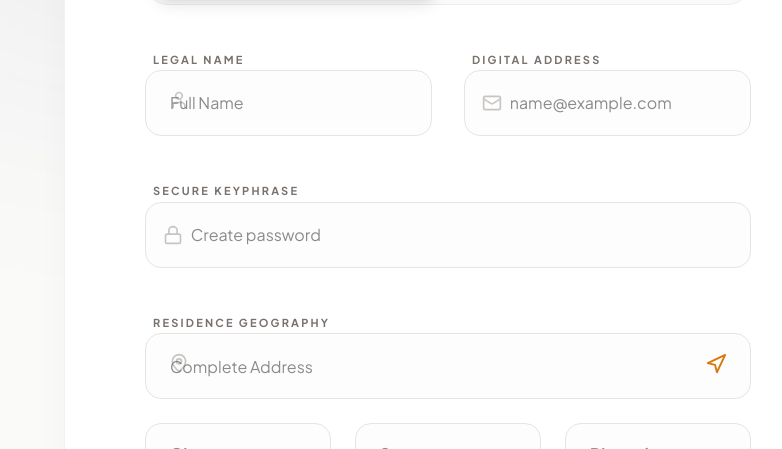
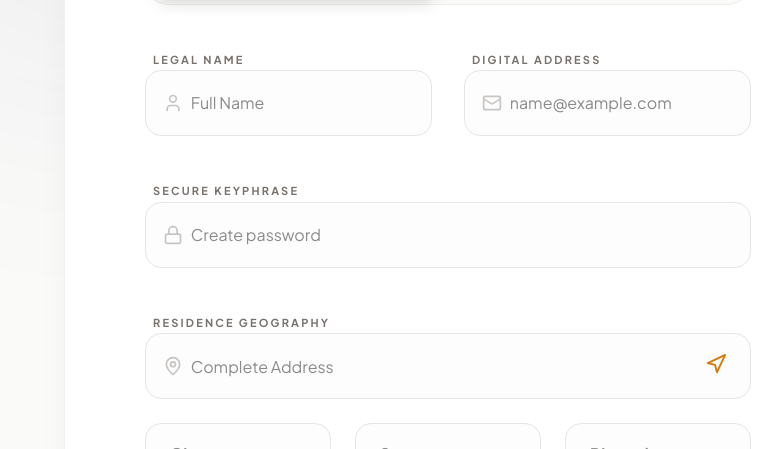
Before and after one commit to sommayadeep/ChefKart, a React app in the folder frontend/: page /register in a window 1280 px wide. Shown: the part 602-1051 px from the top of the page, without its empty margins (192-974 px from the left). Built offline with nearby package versions, Linux system fonts and the light colour scheme; no server answers; the HTML template or start-up script is replaced by a standard one.

Commit message:
Consistent icon alignment for all register fields

```diff
--- a/frontend/src/pages/Register.jsx
+++ b/frontend/src/pages/Register.jsx
@@ -132,11 +132,11 @@ const Register = () => {
             <div className="space-y-2.5">
               <label className="text-[11px] font-black uppercase tracking-[0.2em] text-text-light ml-2">Legal Name</label>
               <div className="relative">
-                <UserIcon className="absolute left-6 top-5 text-text-light opacity-40" size={20} />
+                <UserIcon className="input-icon text-text-light opacity-40" size={20} />
                 <input
                   type="text"
                   placeholder="Full Name"
-                  className="pl-16 w-full"
+                  className="input-with-icon w-full"
                   value={formData.name}
                   onChange={(e) => setFormData({...formData, name: e.target.value})}
                   required
@@ -181,11 +181,11 @@ const Register = () => {
              <div className="space-y-2.5">
               <label className="text-[11px] font-black uppercase tracking-[0.2em] text-text-light ml-2">Residence Geography</label>
               <div className="relative">
-                <MapPin className="absolute left-6 top-5 text-text-light opacity-40" size={20} />
+                <MapPin className="input-icon text-text-light opacity-40" size={20} />
                 <input
                   type="text"
                   placeholder="Complete Address"
-                  className="pl-16 pr-20 w-full"
+                  className="input-with-icon pr-20 w-full"
                   value={formData.address}
                   onChange={(e) => setFormData({...formData, address: e.target.value})}
                   required
```
